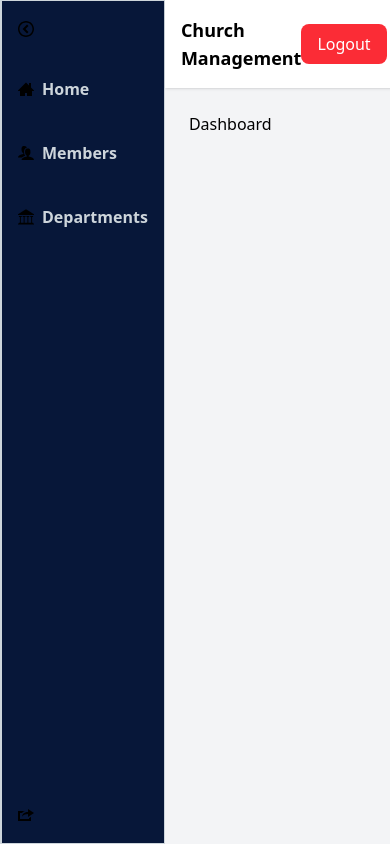
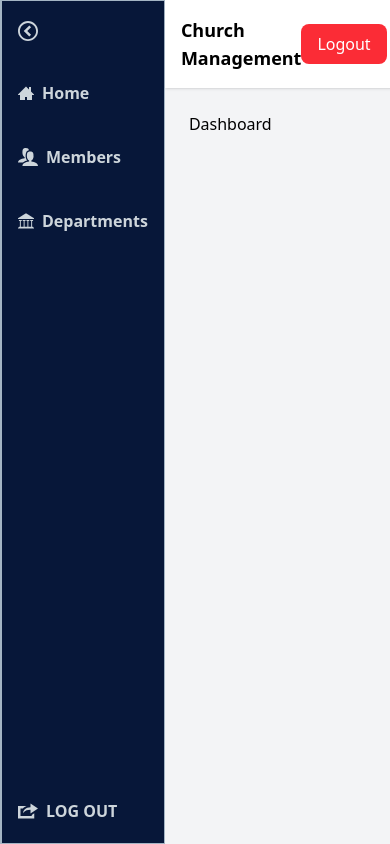
Before and after one commit to AlikoGrace/ch-management-v1, a React (Vite) app: page / in a window 390 px wide. Built offline with nearby package versions, Linux system fonts and the light colour scheme.

Commit message:
added a custom theme

```diff
--- a/src/index.css
+++ b/src/index.css
@@ -1,10 +1,10 @@
 @import "tailwindcss";
 
-@theme: {
-  --color-Primary: "#071739";
-  --color-Primary-semi-light: "#4B6382";
-  --color-Primary-light: "#A4B5C4";
-  --color-custom-light-gray: "#CDD5DB";
-  --color-custom-brown: "#A68868";
-  --color-custom-beige: "#E3C39D";
-};
+@theme {
+  --color-primary: #071739;
+  --color-Primary-semi-light: #4b6382;
+  --color-Primary-light: #a4b5c4;
+  --color-light-gray: #cdd5db;
+  --color-custom-brown: #a68868;
+  --color-custom-beige: #e3c39d;
+}
--- a/src/layout/Sidebar.jsx
+++ b/src/layout/Sidebar.jsx
@@ -10,7 +10,7 @@ const Sidebar = () => {
 
   return (
     <nav
-      className={`flex flex-col md:block bg-[#071739] h-full text-[#CDD5DB] font-semibold border border-l-2 border-Primary-light ${
+      className={`flex flex-col md:block  h-full text-light-gray bg-primary font-semibold border border-l-2 border-Primary-light ${
         isCollapsed ? "w-16" : "w-[180px]"
       }`}>
       <div>
@@ -18,30 +18,30 @@ const Sidebar = () => {
           className=" w-full px-4 py-5 text-Primary hover:bg-custom-brown hover:text-Primary"
           onClick={toggleSidebar}>
           {isCollapsed ? (
-            <svg className="w-4 h-4">
+            <svg className="w-5 h-5 fill-light-gray">
               <use href="/sprite.svg#icon-circle-right"></use>
             </svg>
           ) : (
-            <svg className="w-4 h-4">
+            <svg className="w-5 h-5  fill-light-gray">
               <use href="/sprite.svg#icon-circle-left"></use>
             </svg>
           )}
         </button>
         <ul className="flex-grow">
           <li className="flex items-center gap-2 px-4 py-5 hover:bg-custom-brown hover:text-Primary">
-            <svg className="w-4 h-4">
+            <svg className="w-4 h-4  fill-light-gray">
               <use href="/sprite.svg#icon-home3"></use>
             </svg>
             {!isCollapsed && <NavLink to="/dashboard">Home</NavLink>}
           </li>
           <li className="flex items-center gap-2 px-4 py-5 hover:bg-custom-brown hover:text-Primary">
-            <svg className="w-4 h-4">
+            <svg className="w-5 h-5 fill-light-gray">
               <use href="/sprite.svg#icon-users"></use>
             </svg>
             {!isCollapsed && <NavLink to="/members">Members</NavLink>}
           </li>
           <li className="flex items-center gap-2 px-4 py-5 hover:bg-custom-brown hover:text-Primary">
-            <svg className="w-4 h-4">
+            <svg className="w-4 h-4 fill-light-gray">
               <use href="/sprite.svg#icon-library"></use>
             </svg>
             {!isCollapsed && <NavLink to="/branches">Departments</NavLink>}
@@ -49,10 +49,10 @@ const Sidebar = () => {
         </ul>
       </div>
       <button className="mt-auto w-full flex items-center gap-2 px-4 py-5 cursor-pointer hover:bg-custom-brown hover:text-Primary">
-        <svg className="w-4 h-4">
+        <svg className="w-5 h-5 fill-light-gray">
           <use href="/sprite.svg#icon-share"></use>
         </svg>
-        {/* {!isCollapsed && <Link to="/dashboard/logout">LOG OUT</Link>} */}
+        {!isCollapsed && <NavLink to="/dashboard/logout">LOG OUT</NavLink>}
       </button>
     </nav>
   );
```
